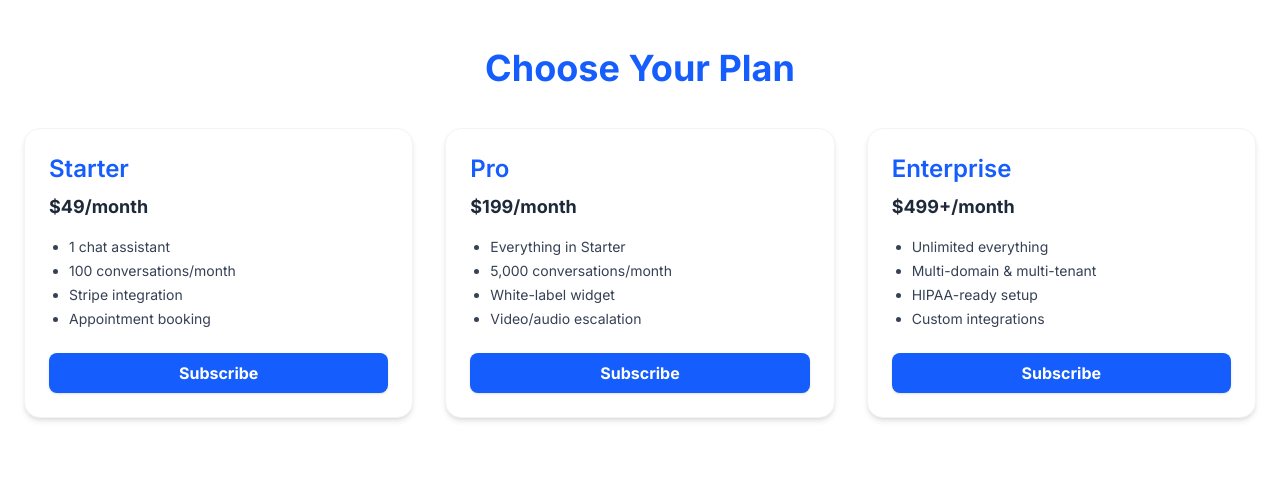
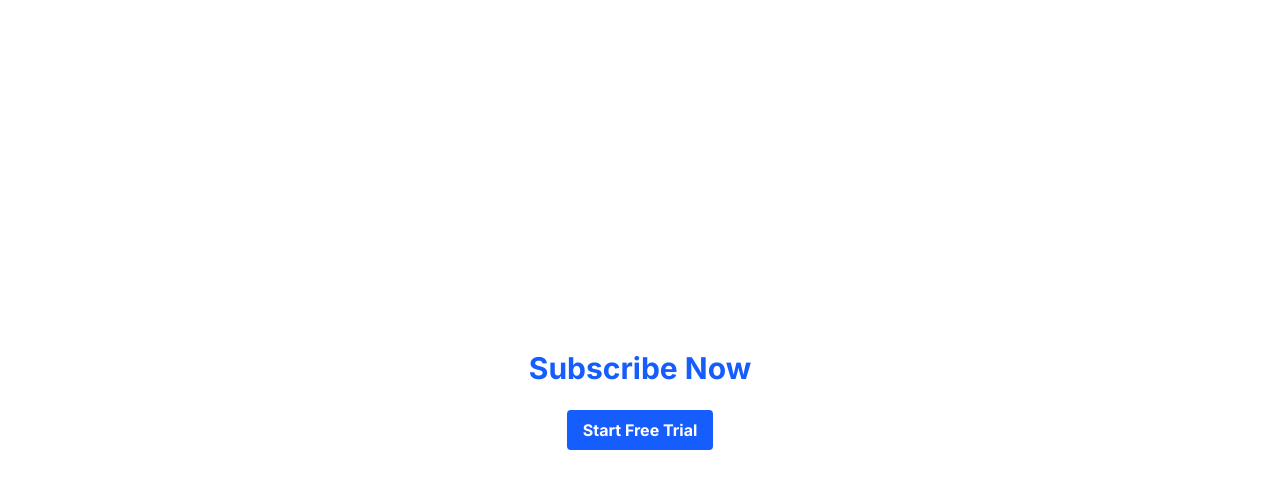
Before and after one commit to wayner22210/nimble-chat-site, a Next.js app: page /checkout in a window 1280 px wide. Shown: the top 488 px of the page. Built offline with nearby package versions, Linux system fonts and the light colour scheme.

Commit message:
fix: ensured /checkout is marked as a client component

```diff
--- a/src/app/checkout/page.tsx
+++ b/src/app/checkout/page.tsx
@@ -1,78 +1,25 @@
-// src/app/checkout/page.tsx
-
-const pricingOptions = [
-  {
-    name: "Starter",
-    price: "$49/month",
-    features: [
-      "1 chat assistant",
-      "100 conversations/month",
-      "Stripe integration",
-      "Appointment booking",
-    ],
-    stripePriceId: "price_123_starter", // Replace with real Stripe Price ID
-  },
-  {
-    name: "Pro",
-    price: "$199/month",
-    features: [
-      "Everything in Starter",
-      "5,000 conversations/month",
-      "White-label widget",
-      "Video/audio escalation",
-    ],
-    stripePriceId: "price_123_pro", // Replace with real Stripe Price ID
-  },
-  {
-    name: "Enterprise",
-    price: "$499+/month",
-    features: [
-      "Unlimited everything",
-      "Multi-domain & multi-tenant",
-      "HIPAA-ready setup",
-      "Custom integrations",
-    ],
-    stripePriceId: "price_123_enterprise", // Replace with real Stripe Price ID
-  },
-]
+"use client"
 
 export default function CheckoutPage() {
-  const handleCheckout = async (priceId: string) => {
+  const handleCheckout = async () => {
     const res = await fetch("/api/checkout", {
       method: "POST",
-      headers: { "Content-Type": "application/json" },
-      body: JSON.stringify({ priceId }),
+      body: JSON.stringify({ priceId: "price_12345" }),
     })
 
-    const { url } = await res.json()
-    window.location.href = url
+    const data = await res.json()
+    window.location.href = data.url
   }
 
   return (
-    <div className="container mx-auto px-6 py-12">
-      <h1 className="text-4xl font-bold text-center text-blue-600 mb-10">Choose Your Plan</h1>
-
-      <div className="grid md:grid-cols-3 gap-8">
-        {pricingOptions.map((option) => (
-          <div key={option.name} className="bg-white border border-gray-100 p-6 rounded-2xl shadow-md">
-            <h2 className="text-2xl font-semibold text-blue-600 mb-2">{option.name}</h2>
-            <p className="text-lg font-bold text-gray-800 mb-4">{option.price}</p>
-
-            <ul className="text-sm text-gray-700 list-disc ml-5 mb-6 space-y-1">
-              {option.features.map((feature, i) => (
-                <li key={i}>{feature}</li>
-              ))}
-            </ul>
-
-            <button
-              onClick={() => handleCheckout(option.stripePriceId)}
-              className="w-full bg-blue-600 hover:bg-blue-700 text-white font-bold py-2 px-4 rounded-lg shadow"
-            >
-              Subscribe
-            </button>
-          </div>
-        ))}
-      </div>
+    <div className="flex flex-col items-center justify-center min-h-screen p-8">
+      <h1 className="text-3xl font-bold mb-6 text-center text-blue-600">Subscribe Now</h1>
+      <button
+        onClick={handleCheckout}
+        className="bg-blue-600 hover:bg-blue-700 text-white font-bold py-2 px-4 rounded"
+      >
+        Start Free Trial
+      </button>
     </div>
   )
 }
```
